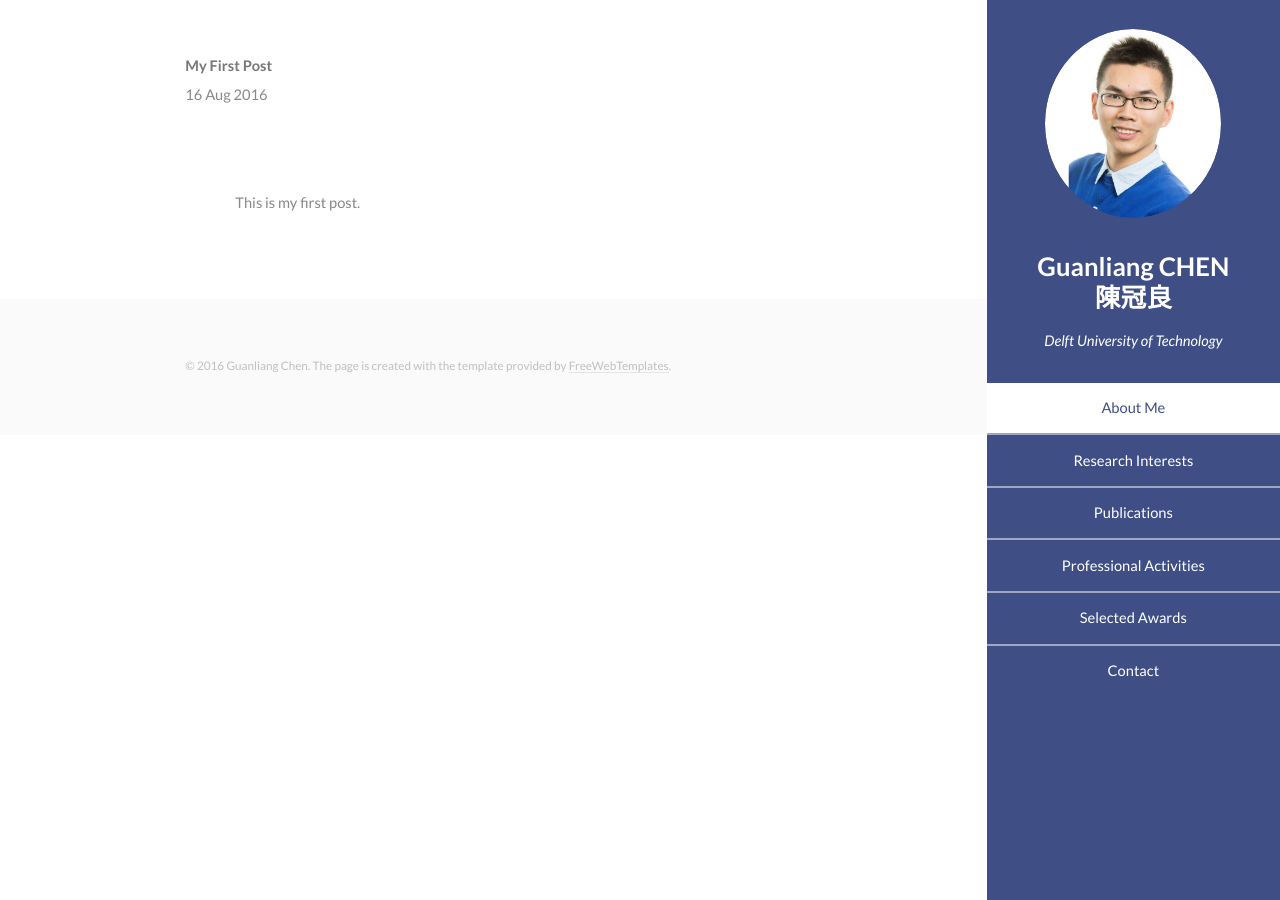
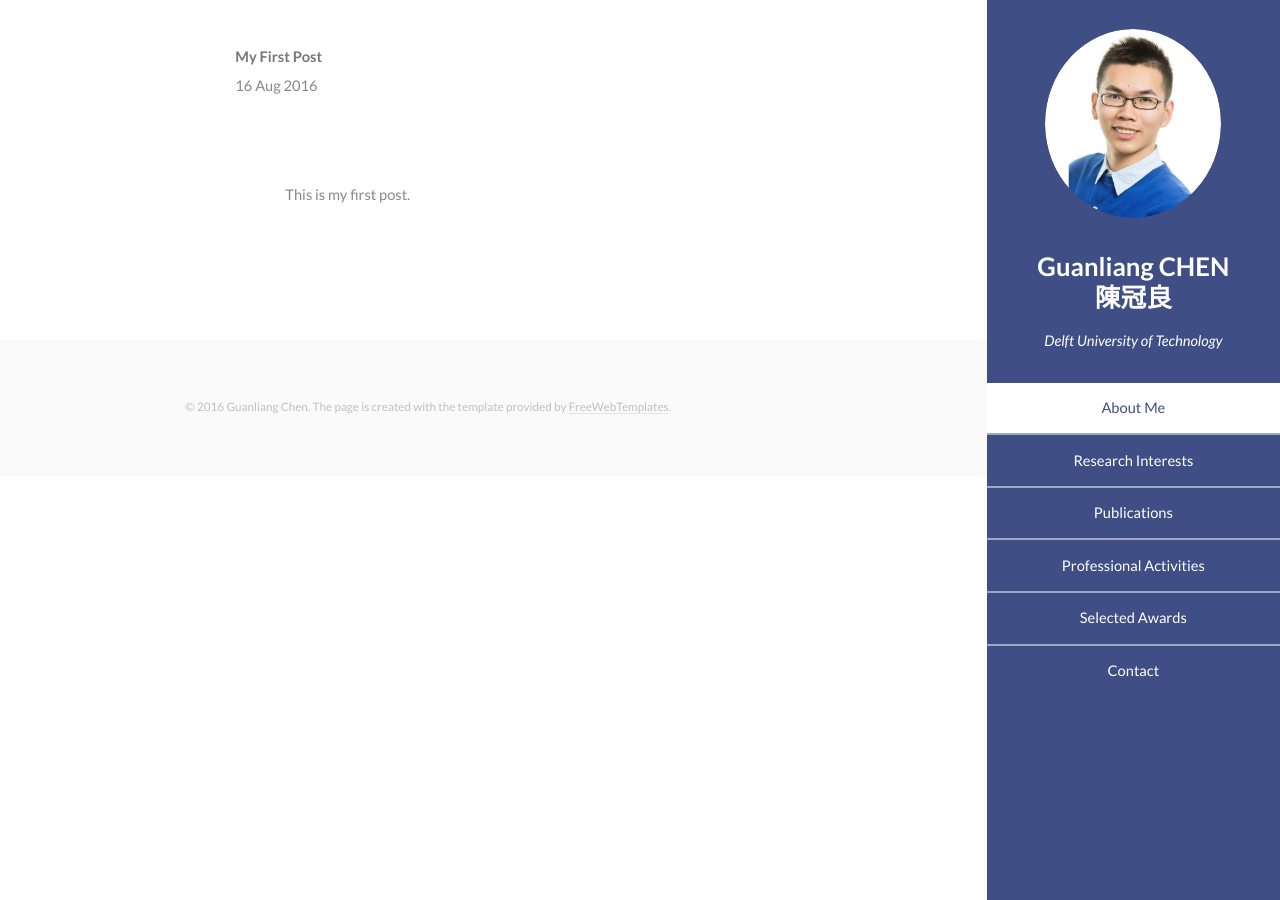
Before and after one commit to AngusGLChen/__angusglchen.github.io, a Jekyll site: the page built from _posts/2016-08-16-My-First-Post.md, in a window 1280 px wide. Built offline with Jekyll 4.4.1, drawn with Linux system fonts in a browser that asks for light colours.

Commit message:
Aug 16, 2016

```diff
--- a/_layouts/default.html
+++ b/_layouts/default.html
@@ -35,8 +35,8 @@
 				<!-- Main -->
 					<div id="main">
 						<section>
-							<div class="container">
-								{{ content }}
+							<div class="container" style="padding: 50px">
+								{{content}}
 							</div>
 						<section>
 
```
